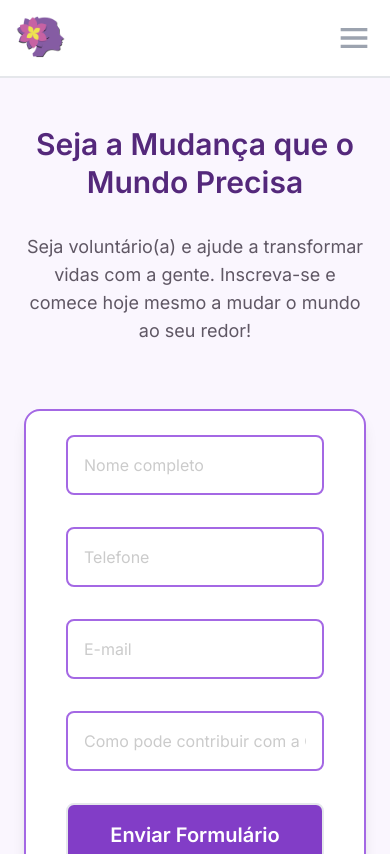
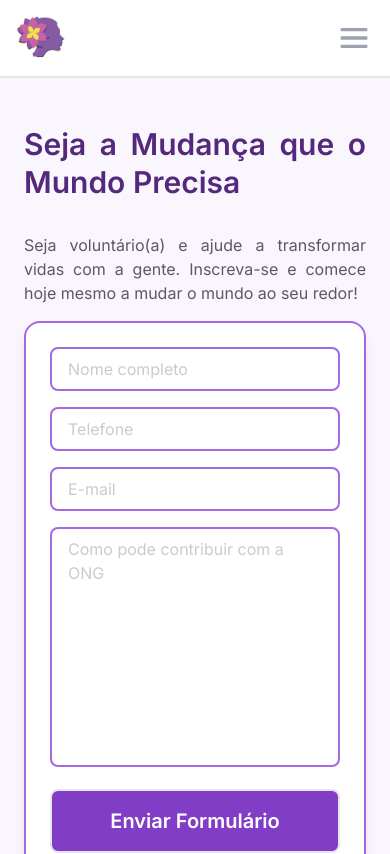
Before and after one commit to Projeto-FrontEnd-Fusion/Aceve-website-development, a Next.js app: page /voluntariar in a window 390 px wide. Shown: the top 854 px of the page. Built offline with nearby package versions, Linux system fonts and the light colour scheme; a web font is replaced by a local one.

Commit message:
feat: ajdustment on page responsiviness and, form style and responsive actions

```diff
--- a/src/app/voluntariar/page.tsx
+++ b/src/app/voluntariar/page.tsx
@@ -5,12 +5,12 @@ import { VolunteerForm } from "@/features/volunteers/components/VolunteerForm/Vo
 export default function Voluntariar() {
   return (
     <section className="min-h-screen bg-primary-100 py-12 px-6 font-inter">
-      <div className="max-w-6xl mx-auto grid grid-cols-1 lg:grid-cols-2 gap-16 items-center">
-        <div className="flex flex-col items-center lg:items-start text-center lg:text-left gap-8">
+      <div className="max-w-6xl mx-auto grid grid-cols-1 lg:grid-cols-2 gap-4 min-md:gap-16 items-center">
+        <div className="flex flex-col items-center min-md:items-center lg:items-start text-justify min-md:text-center lg:text-left gap-8">
           <h1 className="text-primary-800 font-semibold text-3xl md:text-5xl leading-tight">
             Seja a Mudança que o Mundo Precisa
           </h1>
-          <p className="text-grey-600 font-normal text-base md: text-lg max-w-lg">
+          <p className="text-grey-600 font-normal text-base md:text-lg max-w-lg">
             Seja voluntário(a) e ajude a transformar vidas com a gente.
             Inscreva-se e comece hoje mesmo a mudar o mundo ao seu redor!
           </p>
@@ -21,8 +21,8 @@ export default function Voluntariar() {
           />
         </div>
 
-        <div className="flex justify-center lg:justify-end">
-          <div className="w-full max-w-md rounded-2xl shadow-lg gap-7">
+        <div className="w-full flex justify-center lg:justify-end h-full">
+          <div className="w-full rounded-2xl shadow-lg h-full">
             <VolunteerForm />
           </div>
         </div>
--- a/src/components/Inputs/Inputs.tsx
+++ b/src/components/Inputs/Inputs.tsx
@@ -1,14 +1,36 @@
 import { forwardRef } from "react";
 import { FieldError } from "react-hook-form";
 
-type InputProps = React.InputHTMLAttributes<HTMLInputElement> & {
-    error?: FieldError
+type InputProps = React.InputHTMLAttributes<HTMLInputElement> & React.TextareaHTMLAttributes<HTMLTextAreaElement> & {
+    error?: FieldError;
+    type?: string;
+    height?: number;
+
 };
 
-export const Inputs = forwardRef<HTMLInputElement, InputProps>(({ ...rest }: InputProps, ref) => {
+export const Inputs = forwardRef<HTMLInputElement | HTMLTextAreaElement, InputProps>(({ type = "text", error, height, ...rest }: InputProps, ref) => {
     return (
-        <div className="mb-8">
-            <input className="w-full border-primary-500 border-2 rounded-lg p-4 text-grey-500 text-base placeholder:text-grey-400" ref={ref} {...rest} />
+        <div className="mb-4 min-md:mb-8">
+            {type === "textarea" ? (
+                <textarea
+                    ref={ref as React.Ref<HTMLTextAreaElement>}
+                    className={`w-full border-primary-500 border-2 rounded-lg py-2 px-4 min-md:p-4 text-grey-500 text-base placeholder:text-grey-400 resize-none ${error ? "border-red-500" : ""
+                        }`}
+                    style={{ height: height ? `${height}px` : "128px" }}
+                    {...rest}
+                />
+            ) : (
+                <input
+                    type={type}
+                    ref={ref as React.Ref<HTMLInputElement>}
+                    className={`w-full border-primary-500 border-2 rounded-lg py-2 px-4 min-md:p-4 text-grey-500 text-base placeholder:text-grey-400 ${error ? "border-red-500" : ""
+                        }`}
+                    {...rest}
+                />
+            )}
+            {error && (
+                <p className="text-red-500 text-sm mt-1">{error.message?.toString()}</p>
+            )}
         </div>
     )
 })
--- a/src/features/volunteers/components/VolunteerForm/VolunteerForm.tsx
+++ b/src/features/volunteers/components/VolunteerForm/VolunteerForm.tsx
@@ -20,7 +20,8 @@ export const VolunteerForm = () => {
     };
 
     return (
-        <form className="w-full m-auto py-6 px-10 bg-white-normal rounded-2xl border-primary-500 border-2" onSubmit={handleSubmit(onSubmit)}>
+        <form className="w-full h-full m-auto py-6 px-6 min-md:px-10 bg-white-normal rounded-2xl border-primary-500 border-2"
+        onSubmit={handleSubmit(onSubmit)}>
             <Inputs
                 {...register("name")}
                 type="string"
@@ -47,11 +48,11 @@ export const VolunteerForm = () => {
 
             <Inputs
                 {...register("description")}
-                type="text"
+                type="textarea"
                 placeholder="Como pode contribuir com a ONG"
                 id="description"
                 error={errors.description}
-                height={100}
+                height={240}
             />
             <button className="w-full border-2 rounded-lg p-4 bg-primary-600 text-xl font-semibold text-grey-100" type="submit">
                 Enviar Formulário
```
